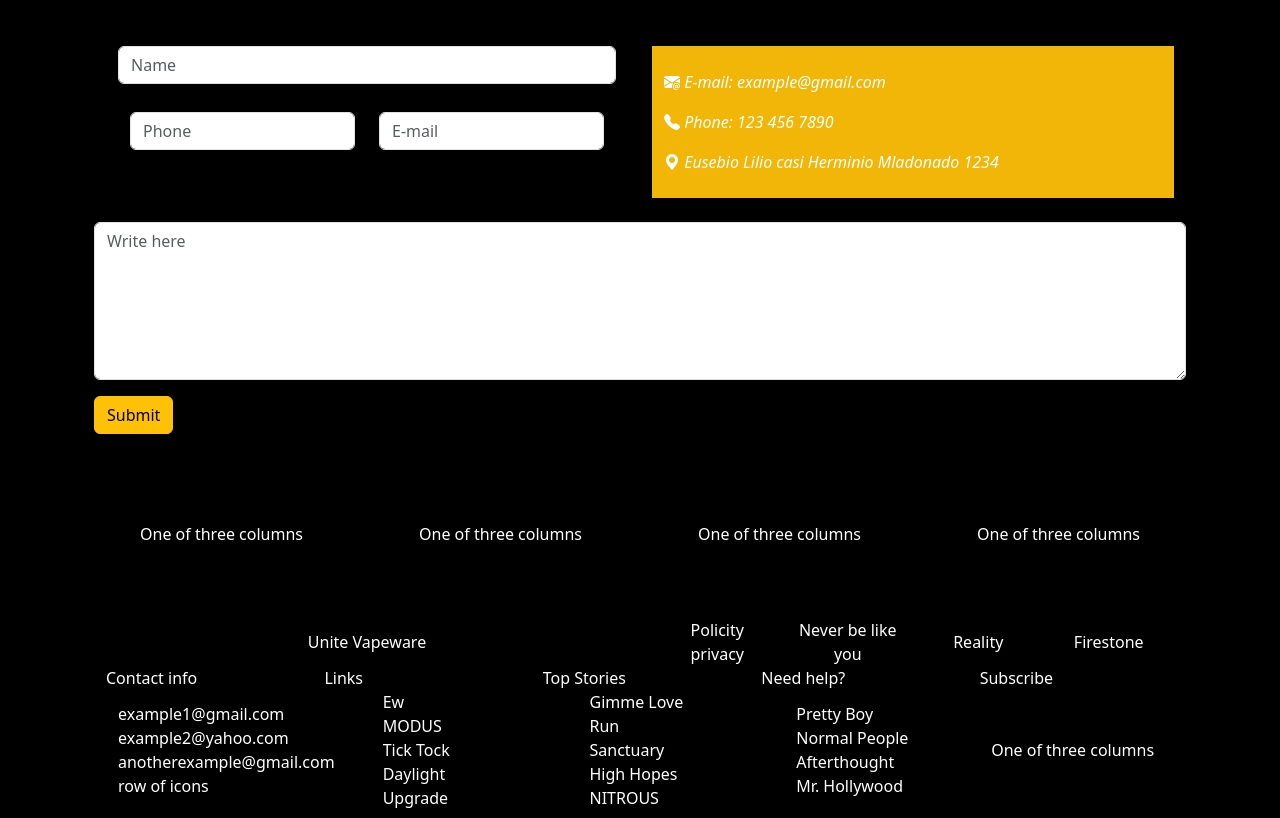
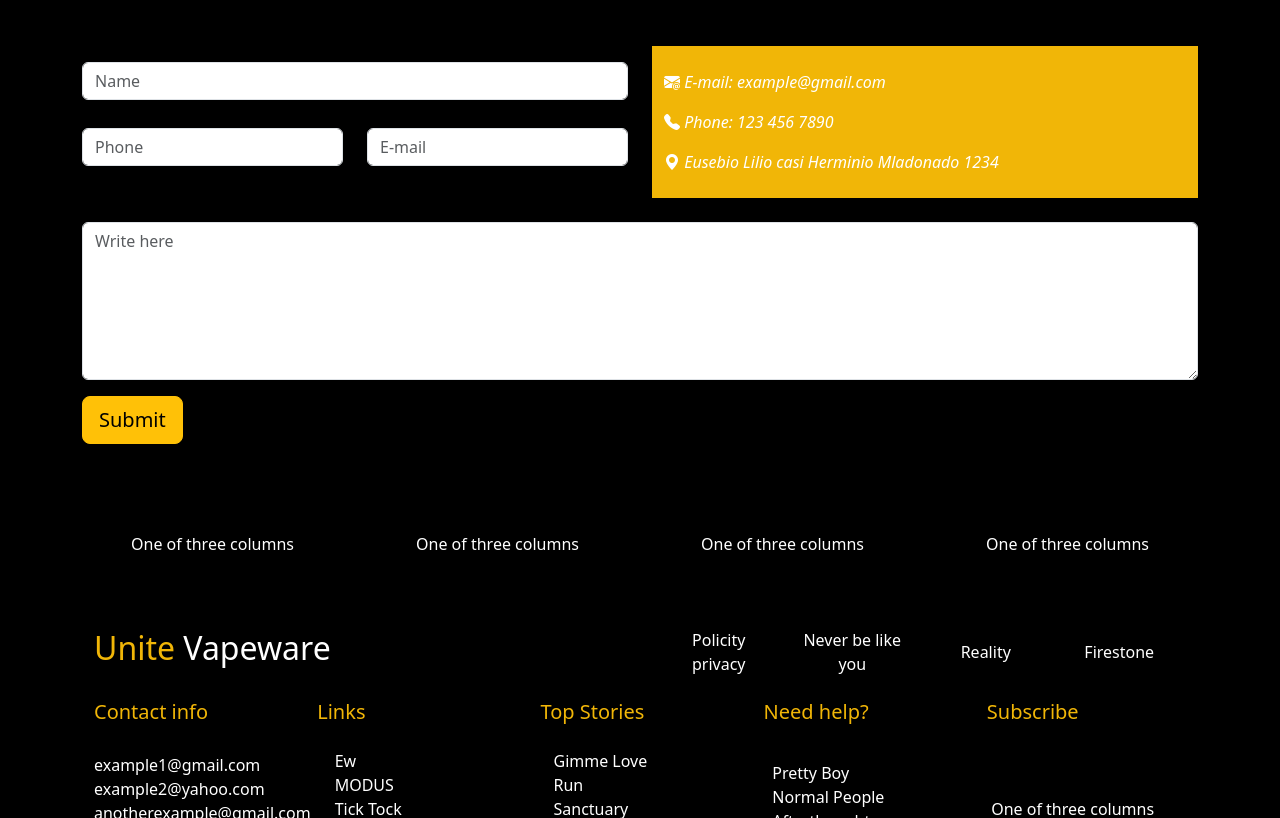
Before and after one commit to Ahecha/vape, a plain HTML site: page index.html in a window 1280 px wide. Shown: the part 2678-3496 px from the top of the page. Drawn offline with nearby package versions, Linux system fonts and the light colour scheme.

Commit message:
paso armando

```diff
--- a/index.html
+++ b/index.html
@@ -239,19 +239,19 @@
                   </div>
                   <div class="col">
                     <form>
-                      <div class="container text-center">
+                      <div class="text-center">
                         <div class="row align-items-start d-flex flex-column justify-content-around">
                           <div class="col py-4">
-                            <div class="container text-center">
+                            <div class="text-center">
                               <div class="row align-items-start">
-                                <div class="col">
-                                  <div class="container text-center">
+                                <div class="col pt-3">
+                                  <div class="text-center">
                                     <div class="row align-items-start d-flex flex-column justify-content-around">
                                       <div class="col">
                                         <input type="email" class="form-control" id="exampleInputEmail1" aria-describedby="emailHelp" placeholder="Name">
                                       </div>
                                       <div class="col py-4">
-                                        <div class="container text-center py-1">
+                                        <div class="text-center py-1">
                                           <div class="row align-items-start">
                                             <div class="col">
                                               <input type="email" class="form-control" id="exampleInputEmail1" aria-describedby="emailHelp" placeholder="Phone">
@@ -288,14 +288,14 @@
                             <textarea class="form-control" id="exampleFormControlTextarea1" rows="6" placeholder="Write here"></textarea>
                           </div>
                           <div class="col text-start py-3">
-                            <button type="submit" class="btn btn-warning">Submit</button>
+                            <button type="submit" class="btn btn-warning btn-lg">Submit</button>
                           </div>
                         </div>
                       </div>
                     </form>
                   </div>
                   <div class="col py-4">
-                    <div class="container text-center py-4">
+                    <div class="text-center py-4">
                       <div class="row align-items-start py-4">
                         <div class="col">
                           One of three columns
@@ -317,10 +317,10 @@
                   <div class="container text-center">
                     <div class="row align-items-start d-flex flex-column">
                       <div class="col">
-                        <div class="container text-center">
+                        <div class="text-start pb-4">
                           <div class="row align-items-center">
-                            <div class="col">
-                              Unite Vapeware
+                            <div class="col text-start h2">
+                              <span class="unite">Unite</span> Vapeware
                             </div>
                             <div class="col">
                               <div class="container text-center">
@@ -343,33 +343,33 @@
                           </div>
                         </div>
                       </div>
-                      <div class="col">
+                      <div class="col pb-4">
 
-                        <div class="container text-start">
+                        <div class="text-start">
                           <div class="row align-items-center">
                             <div class="col">
-                              Contact info
+                              <span class="unite h5">Contact info</span>
                             </div>
                             <div class="col">
-                              Links
+                              <span class="unite h5">Links</span>
                             </div>
                             <div class="col">
-                              Top Stories
+                              <span class="unite h5">Top Stories</span>
                             </div>
                             <div class="col">
-                              Need help?
+                              <span class="unite h5">Need help?</span>
                             </div>
                             <div class="col">
-                              Subscribe
+                              <span class="unite h5">Subscribe</span>
                             </div>
                           </div>
                         </div>
                       </div>
                       <div class="col">
-                        <div class="container text-start">
+                        <div class="text-start">
                           <div class="row align-items-center">
                             <div class="col">
-                              <div class="container text-start">
+                              <div class="text-start">
                                 <div class="row align-items-center d-flex flex-column">
                                   <div class="col">
                                     example1@gmail.com
@@ -380,14 +380,17 @@
                                   <div class="col">
                                     anotherexample@gmail.com
                                   </div>
-                                  <div class="col">
-                                    row of icons
+                                  <div class="col pt-3">
+                                    <i class="bi bi-twitter px-1"></i>
+                                    <i class="bi bi-facebook px-1"></i>
+                                    <i class="bi bi-pinterest px-1"></i>
+                                    <i class="bi bi-reddit px-1"></i>
                                   </div>
                                 </div>
                               </div>
                             </div>
                             <div class="col">
-                              <div class="container text-start">
+                              <div class="text-start">
                                 <div class="row align-items-center d-flex flex-column">
                                   <div class="col">
                                     Ew
@@ -408,7 +411,7 @@
                               </div>
                             </div>
                             <div class="col">
-                              <div class="container text-start">
+                              <div class="text-start">
                                 <div class="row align-items-center d-flex flex-column">
                                   <div class="col">
                                     Gimme Love
@@ -429,7 +432,7 @@
                               </div>
                             </div>
                             <div class="col">
-                              <div class="container text-start">
+                              <div class="text-start">
                                 <div class="row align-items-center d-flex flex-column">
                                   <div class="col">
                                     Pretty Boy
```
